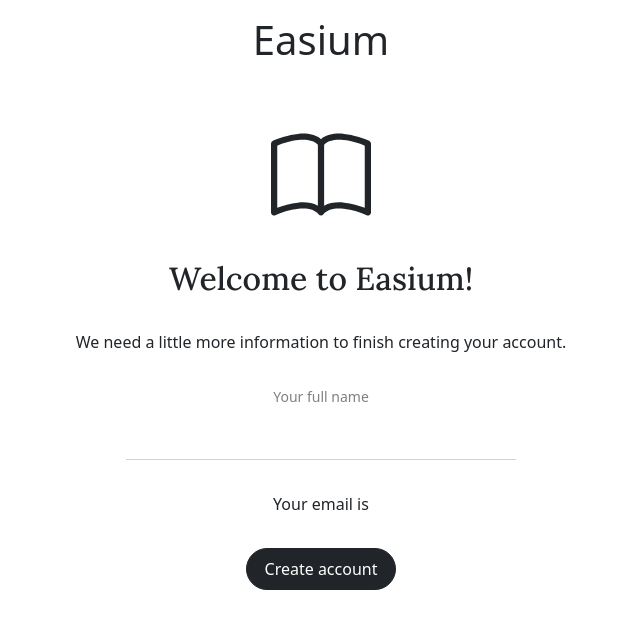
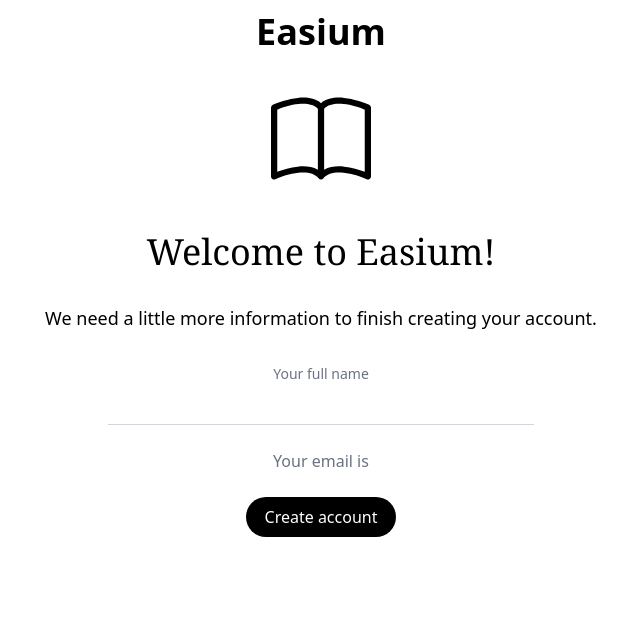
Before and after one commit to NgocPMT/FA25_FER202_GROUP_3, a React (Vite) app: page /username-input in a window 1280 px wide. Shown: the top 628 px of the page, without its empty margins (319-959 px from the left). Built offline with nearby package versions, Linux system fonts and the light colour scheme.

Commit message:
rewrite in tailwind

```diff
--- a/src/routes/UsernameInputPage.jsx
+++ b/src/routes/UsernameInputPage.jsx
@@ -1,54 +1,34 @@
 import React from "react";
-import { Container, Form, Button } from "react-bootstrap";
 import { BsBook } from "react-icons/bs";
-import 'bootstrap/dist/css/bootstrap.min.css';
-
-// Style css
-const inputStyle = {
-  border: "none",
-  borderBottom: "1px solid #d3d3d3",
-  borderRadius: 0,
-  boxShadow: "none",
-};
-
-const formWidthStyle = {
-  width: "35%",
-};
-
-const buttonWidthStyle = {
-  width: "150px",
-};
-
-const labelTextStyle = {
-  color: "gray",
-  fontSize: "14px"
-};
 
 const UsernameInputPage = () => {
   return (
-    <Container className="d-flex flex-column align-items-center min-vh-100">
-      <h1 className="mt-3 mb-5">Easium</h1>
-      <BsBook size={100} className="mt-3 mb-3" />
-      <h2 className="my-3 font-lora">Welcome to Easium!</h2>
-      <p className="my-3">We need a little more information to finish creating your account.</p>
+    <div className="flex flex-col items-center min-h-screen">
+      <h1 className="mt-3 mb-5 text-4xl font-bold">Easium</h1>
+      <BsBook size={100} className="mt-5 mb-5" />
+      <h2 className="my-3 mt-5 text-4xl font-serif">Welcome to Easium!</h2>
+      <p className="my-3 mt-5 text-center text-lg">
+        We need a little more information to finish creating your account.
+      </p>
 
-      <p style={labelTextStyle} className="mt-3">Your full name</p>
-      <Form style={formWidthStyle} className="mb-3">
-        <Form.Control
+      {/* Input label */}
+      <p className="mt-5 text-gray-500 text-sm">Your full name</p>
+      <form className="w-1/3 mb-3">
+        <input
           type="text"
-          style={inputStyle}
+          className="w-full border-b border-gray-300 focus:outline-none focus:border-gray-500 py-2"
         />
-      </Form>
+      </form>
 
-      <p className="my-3">Your email is</p>
-      <Button
-        variant="dark"
-        className="mt-3 py-2 rounded-pill"
-        style={buttonWidthStyle}
+      <p className="my-3 text-gray-500">Your email is <span></span> </p>
+
+      <button
+        className="mt-3 py-2 w-[150px] rounded-full bg-black text-white hover:bg-gray-800 transition cursor-pointer"
       >
         Create account
-      </Button>
-    </Container>
+      </button>
+
+    </div>
   );
 };
 
```
